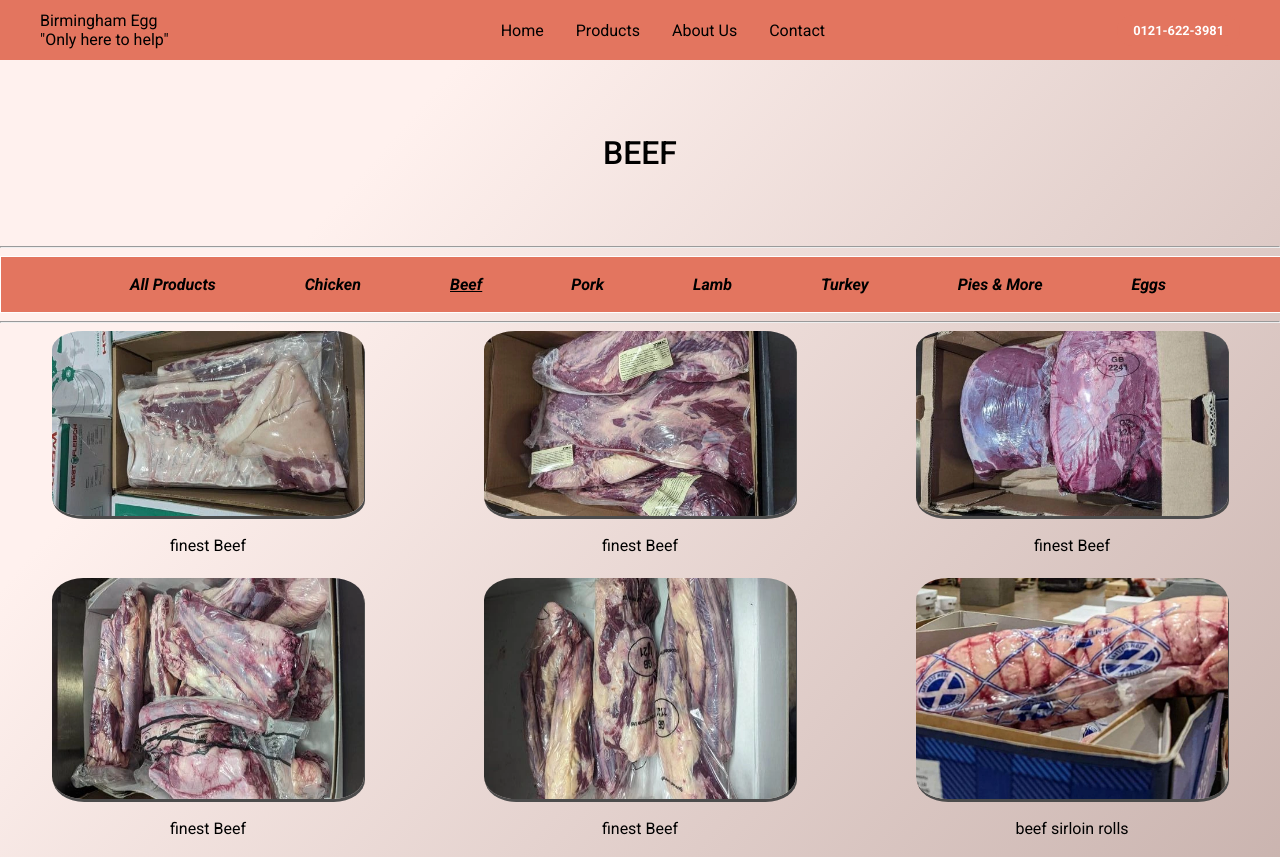
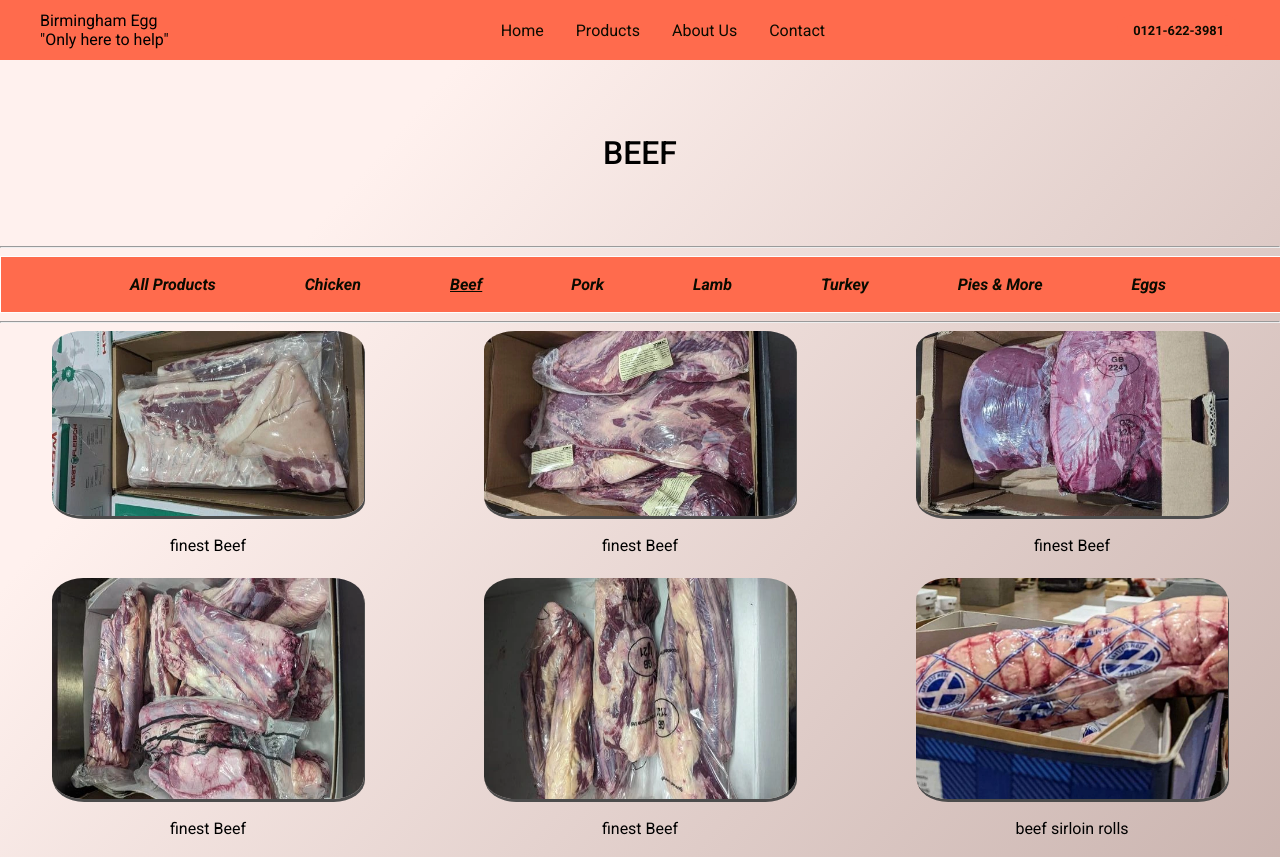
Before and after one commit to itzrossyo/Birmingham-egg-milestone-project, a plain HTML site: page beef.html in a window 1280 px wide. Shown: the top 857 px of the page. Drawn offline with Linux system fonts and the light colour scheme.

Commit message:
change color contrast though out website making its AAA+

```diff
--- a/assets/css/dropdown_menu.css
+++ b/assets/css/dropdown_menu.css
@@ -5,7 +5,7 @@
   right: 0rem;
   top: 60px;
   height: 0;
-  background: rgb(124, 115, 115);
+  background: var(--main-color);
   backdrop-filter: blur(15px);
   border-radius: 10px;
   overflow: hidden;
--- a/assets/css/navbar.css
+++ b/assets/css/navbar.css
@@ -26,7 +26,7 @@ header {
 }
 
 .navbar .toggle_btn {
-  color: white;
+  color: var(--font-color);
   font-size: 1.5rem;
   cursor: pointer;
   display: none;
@@ -34,7 +34,7 @@ header {
 
 .action_btn {
   background-color: var(--main-color);
-  color: white;
+  color: (--font-color);
   padding: 0.5rem 1rem;
   border: none;
   outline: none;
--- a/assets/css/styles.css
+++ b/assets/css/styles.css
@@ -11,10 +11,10 @@
 @import url("../css/Responsive_layouts.css");
 @import url("../css/404.css");
 :root {
-  --main-color: rgb(227, 117, 95);
-  --Bg-color: rgb(229, 226, 226);
+  --main-color: #ff6b4d;
+  --Bg-color: #ffffff;
   --form-color: rgb(86, 164, 171);
-  --font-color: rgb(0, 0, 0);
+  --font-color: #0b0b00;
 }
 
 body {
@@ -32,11 +32,10 @@ li {
 a {
   text-decoration: none;
   color: var(--font-color);
-  font-size: 1rem;
 }
 
 a:hover {
-  color: rgb(110, 86, 15);
+  color: #fffff0;
 }
 
 .current:active {
```
Also changed, not shown: 1 other file.
